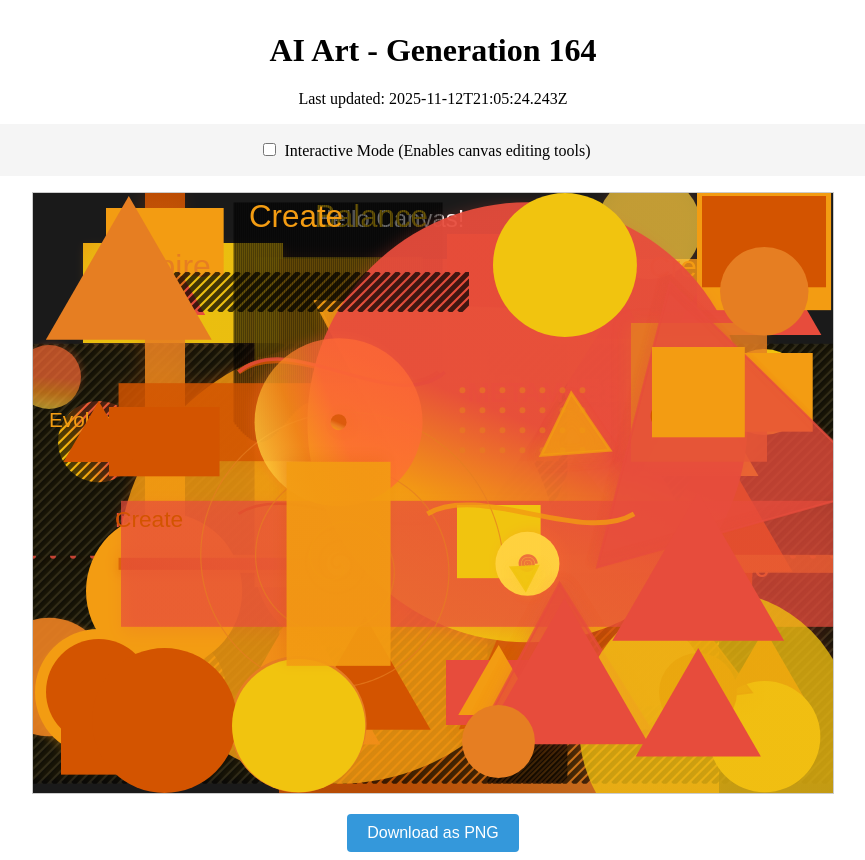
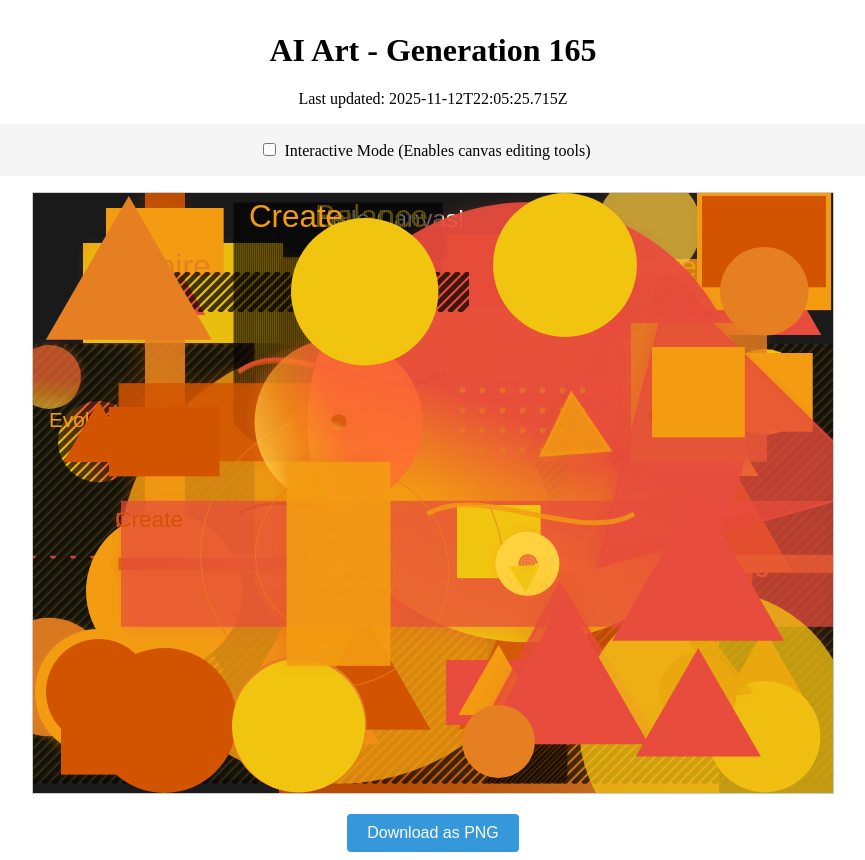
Before and after one commit to mcclowes/ai-art, a React (Vite) app: page / in a window 1280 px wide. Shown: the whole page, without its empty margins (207-1072 px from the left). Built offline with nearby package versions, Linux system fonts and the light colour scheme.

Commit message:
Improve artwork - Generation 165

```diff
--- a/src/artwork-state.ts
+++ b/src/artwork-state.ts
@@ -1878,9 +1878,17 @@ export const artworkState: ArtworkState = {
       "height": 90.29500375301923,
       "fillStyle": "#f39c12",
       "id": "element_1762981524243"
+    },
+    {
+      "type": "circle",
+      "x": 331.70514344547985,
+      "y": 98.70514344547986,
+      "radius": 73.70514344547986,
+      "fillStyle": "#f1c40f",
+      "id": "circle_1762985125715"
     }
   ],
-  "generation": 164,
-  "lastUpdated": "2025-11-12T21:05:24.243Z",
+  "generation": 165,
+  "lastUpdated": "2025-11-12T22:05:25.715Z",
   "cycleStarted": "2025-11-06T02:35:49.500Z"
 };
```
